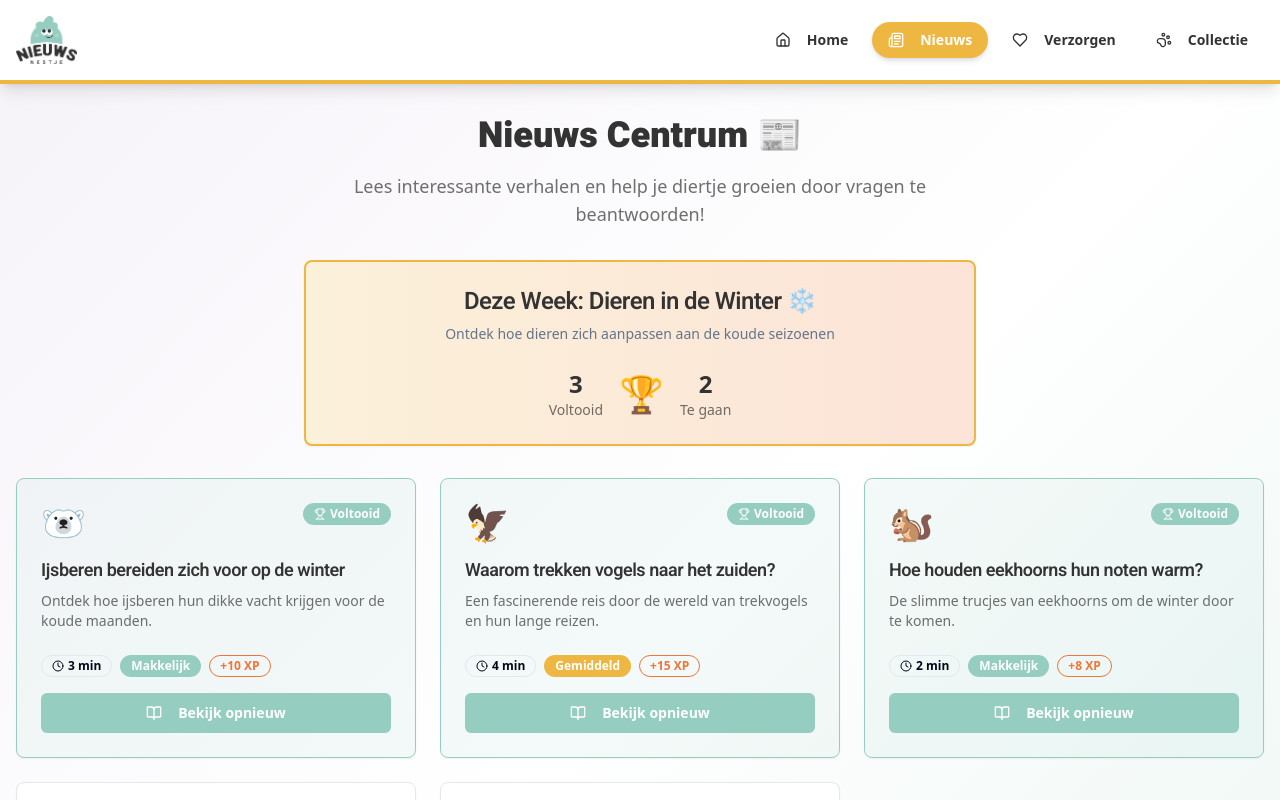
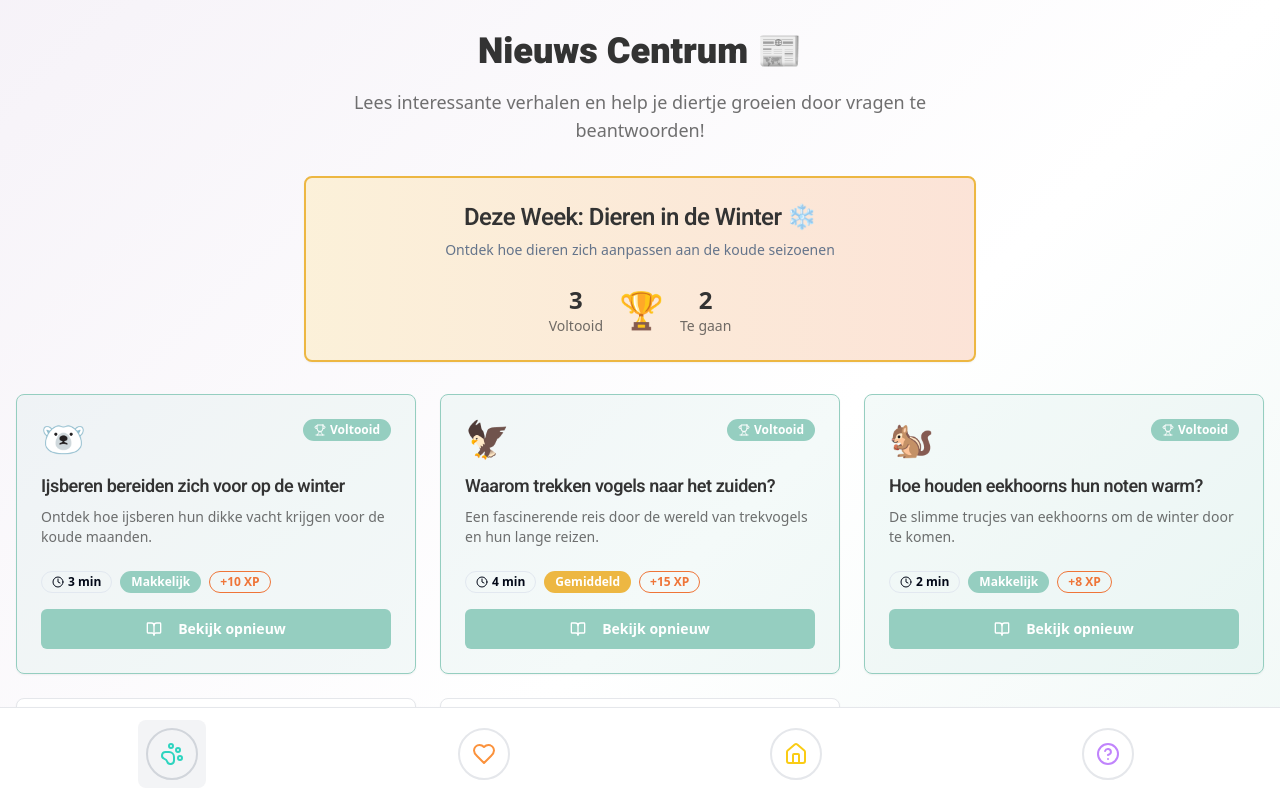
Before and after one commit to SaphivdLaan/Nieuwsnestje, a React (Vite) app: page /news in a window 1280 px wide. Shown: the top 800 px of the page. Built offline with nearby package versions, Linux system fonts and the light colour scheme.

Commit message:
feat: Move navigation to bottom
Remove the top navigation and place it at the bottom, making it fixed.

```diff
--- a/src/components/Navigation.tsx
+++ b/src/components/Navigation.tsx
@@ -1,57 +1,42 @@
 
-import { Home, Heart, PawPrint, Newspaper } from "lucide-react";
+import { Home, Heart, PawPrint, HelpCircle } from "lucide-react";
 import { useNavigate, useLocation } from "react-router-dom";
-import { Button } from "@/components/ui/button";
 
 const Navigation = () => {
   const navigate = useNavigate();
   const location = useLocation();
 
   const navItems = [
-    { icon: Home, label: "Home", path: "/" },
-    { icon: Newspaper, label: "Nieuws", path: "/news" },
-    { icon: Heart, label: "Verzorgen", path: "/pet-care" },
-    { icon: PawPrint, label: "Collectie", path: "/collection" },
+    { icon: PawPrint, label: "Nieuws", path: "/news", color: "text-teal-400" },
+    { icon: Heart, label: "Verzorgen", path: "/pet-care", color: "text-orange-400" },
+    { icon: Home, label: "Home", path: "/", color: "text-yellow-400" },
+    { icon: HelpCircle, label: "Help", path: "/help", color: "text-purple-400" },
   ];
 
   return (
-    <nav className="bg-theme-white shadow-lg border-b-4 border-theme-yellow">
+    <nav className="fixed bottom-0 left-0 right-0 bg-white shadow-lg border-t border-gray-200 z-50">
       <div className="container mx-auto px-4">
-        <div className="flex justify-between items-center py-4">
-          <div
-            className="cursor-pointer flex items-center"
-            onClick={() => navigate('/')}
-          >
-            <img
-              src="/lovable-uploads/c9750372-48d1-4f83-8ad5-2142b891b6e3.png"
-              alt="DierNieuws Logo"
-              className="h-12 w-auto"
-            />
-          </div>
-
-          <div className="flex space-x-2">
+        <div className="flex justify-around items-center py-3">
           {navItems.map((item) => {
             const Icon = item.icon;
             const isActive = location.pathname === item.path;
 
             return (
-                <Button
+              <button
                 key={item.path}
-                  variant="ghost"
-                  size="sm"
-                  className={`flex items-center space-x-2 px-4 py-2 rounded-full transition-all duration-300 ${
+                className={`flex flex-col items-center space-y-1 p-2 rounded-lg transition-all duration-300 ${
                   isActive
-                      ? 'bg-theme-yellow text-theme-white shadow-md'
-                      : 'text-theme-dark hover:bg-theme-yellow/20 hover:text-theme-dark'
+                    ? 'bg-gray-100'
+                    : 'hover:bg-gray-50'
                 }`}
                 onClick={() => navigate(item.path)}
               >
-                  <Icon className="w-4 h-4" />
-                  <span className="hidden sm:inline font-semibold">{item.label}</span>
-                </Button>
+                <div className={`p-3 rounded-full border-2 ${isActive ? 'border-gray-300' : 'border-gray-200'}`}>
+                  <Icon className={`w-6 h-6 ${item.color}`} />
+                </div>
+              </button>
             );
           })}
-          </div>
         </div>
       </div>
     </nav>
--- a/src/pages/Index.tsx
+++ b/src/pages/Index.tsx
@@ -2,7 +2,6 @@
 import { useState } from "react";
 import { useNavigate } from "react-router-dom";
 import { Button } from "@/components/ui/button";
-import { Card, CardContent, CardDescription, CardHeader, CardTitle } from "@/components/ui/card";
 import { Heart, Newspaper, Gift, PawPrint } from "lucide-react";
 import Navigation from "@/components/Navigation";
 import PetDisplay from "@/components/PetDisplay";
@@ -19,9 +18,7 @@ const Index = () => {
   });
 
   return (
-    <div className="min-h-screen bg-gradient-to-br from-theme-purple/20 via-theme-white to-theme-green/20">
-      <Navigation />
-
+    <div className="min-h-screen bg-white pb-20">
       {/* Hero Section */}
       <div className="container mx-auto px-4 py-8">
         <div className="text-center mb-12">
@@ -41,91 +38,58 @@ const Index = () => {
 
         {/* Main Actions */}
         <div className="grid md:grid-cols-2 lg:grid-cols-4 gap-6 max-w-4xl mx-auto mb-12">
-          <Card
-            className="bg-theme-yellow/20 border-theme-yellow hover:shadow-lg transition-all duration-300 hover:scale-105 cursor-pointer"
+          <div
+            className="bg-theme-yellow p-8 rounded-3xl hover:shadow-lg transition-all duration-300 hover:scale-105 cursor-pointer text-center"
             onClick={() => navigate('/news')}
           >
-            <CardHeader className="text-center pb-4">
-              <div className="w-16 h-16 bg-theme-yellow rounded-full flex items-center justify-center mx-auto mb-4">
-                <Newspaper className="w-8 h-8 text-theme-white" />
+            <div className="w-16 h-16 bg-theme-white rounded-full flex items-center justify-center mx-auto mb-4">
+              <Newspaper className="w-8 h-8 text-theme-yellow" />
             </div>
-              <CardTitle className="font-heebo-black text-theme-dark">Nieuws Lezen</CardTitle>
-              <CardDescription>
+            <h3 className="font-heebo-black text-theme-white text-xl mb-2">Nieuws Lezen</h3>
+            <p className="text-theme-white/90 text-sm">
               Ontdek interessante verhalen en help je diertje groeien
-              </CardDescription>
-            </CardHeader>
-          </Card>
+            </p>
+          </div>
 
-          <Card
-            className="bg-theme-green/20 border-theme-green hover:shadow-lg transition-all duration-300 hover:scale-105 cursor-pointer"
+          <div
+            className="bg-theme-green p-8 rounded-3xl hover:shadow-lg transition-all duration-300 hover:scale-105 cursor-pointer text-center"
             onClick={() => navigate('/pet-care')}
           >
-            <CardHeader className="text-center pb-4">
-              <div className="w-16 h-16 bg-theme-green rounded-full flex items-center justify-center mx-auto mb-4">
-                <Heart className="w-8 h-8 text-theme-white" />
+            <div className="w-16 h-16 bg-theme-white rounded-full flex items-center justify-center mx-auto mb-4">
+              <Heart className="w-8 h-8 text-theme-green" />
             </div>
-              <CardTitle className="font-heebo-black text-theme-dark">Diertje Verzorgen</CardTitle>
-              <CardDescription>
+            <h3 className="font-heebo-black text-theme-white text-xl mb-2">Diertje Verzorgen</h3>
+            <p className="text-theme-white/90 text-sm">
               Voer je diertje, speel ermee en bouw een hechte band op
-              </CardDescription>
-            </CardHeader>
-          </Card>
+            </p>
+          </div>
 
-          <Card
-            className="bg-theme-orange/20 border-theme-orange hover:shadow-lg transition-all duration-300 hover:scale-105 cursor-pointer"
+          <div
+            className="bg-theme-orange p-8 rounded-3xl hover:shadow-lg transition-all duration-300 hover:scale-105 cursor-pointer text-center"
             onClick={() => navigate('/collection')}
           >
-            <CardHeader className="text-center pb-4">
-              <div className="w-16 h-16 bg-theme-orange rounded-full flex items-center justify-center mx-auto mb-4">
-                <PawPrint className="w-8 h-8 text-theme-white" />
+            <div className="w-16 h-16 bg-theme-white rounded-full flex items-center justify-center mx-auto mb-4">
+              <PawPrint className="w-8 h-8 text-theme-orange" />
             </div>
-              <CardTitle className="font-heebo-black text-theme-dark">Mijn Collectie</CardTitle>
-              <CardDescription>
+            <h3 className="font-heebo-black text-theme-white text-xl mb-2">Mijn Collectie</h3>
+            <p className="text-theme-white/90 text-sm">
               Bekijk alle diertjes die je hebt verzameld
-              </CardDescription>
-            </CardHeader>
-          </Card>
-
-          <Card className="bg-theme-purple/20 border-theme-purple hover:shadow-lg transition-all duration-300 hover:scale-105 cursor-pointer">
-            <CardHeader className="text-center pb-4">
-              <div className="w-16 h-16 bg-theme-purple rounded-full flex items-center justify-center mx-auto mb-4">
-                <Gift className="w-8 h-8 text-theme-white" />
-              </div>
-              <CardTitle className="font-heebo-black text-theme-dark">Nieuw Pakketje</CardTitle>
-              <CardDescription>
-                Open je wekelijkse verrassing en ontdek een nieuw diertje
-              </CardDescription>
-            </CardHeader>
-          </Card>
+            </p>
           </div>
 
-        {/* Weekly Progress */}
-        <Card className="max-w-2xl mx-auto bg-theme-white/80 border-2 border-theme-yellow">
-          <CardHeader>
-            <CardTitle className="font-heebo-black text-center text-theme-dark">
-              Deze Week: Dieren in de Winter ❄️
-            </CardTitle>
-            <CardDescription className="text-center">
-              Leer hoe dieren zich voorbereiden op de koude maanden
-            </CardDescription>
-          </CardHeader>
-          <CardContent>
-            <div className="flex justify-between items-center mb-4">
-              <span className="text-theme-dark font-semibold">Voortgang deze week</span>
-              <span className="text-theme-dark font-bold">3/5 verhalen</span>
+          <div className="bg-theme-purple p-8 rounded-3xl hover:shadow-lg transition-all duration-300 hover:scale-105 cursor-pointer text-center">
+            <div className="w-16 h-16 bg-theme-white rounded-full flex items-center justify-center mx-auto mb-4">
+              <Gift className="w-8 h-8 text-theme-purple" />
             </div>
-            <div className="w-full bg-theme-purple/20 rounded-full h-4">
-              <div
-                className="bg-gradient-to-r from-theme-yellow to-theme-orange h-4 rounded-full transition-all duration-500"
-                style={{ width: '60%' }}
-              ></div>
+            <h3 className="font-heebo-black text-theme-white text-xl mb-2">Nieuw Pakketje</h3>
+            <p className="text-theme-white/90 text-sm">
+              Open je wekelijkse verrassing en ontdek een nieuw diertje
+            </p>
           </div>
-            <p className="text-sm text-theme-dark/70 mt-2 text-center">
-              Nog 2 verhalen en Olijfje wordt groter! 🐰
-            </p>
-          </CardContent>
-        </Card>
         </div>
+      </div>
+
+      <Navigation />
     </div>
   );
 };
```
Lines whose indentation alone changed are shown as unchanged.
